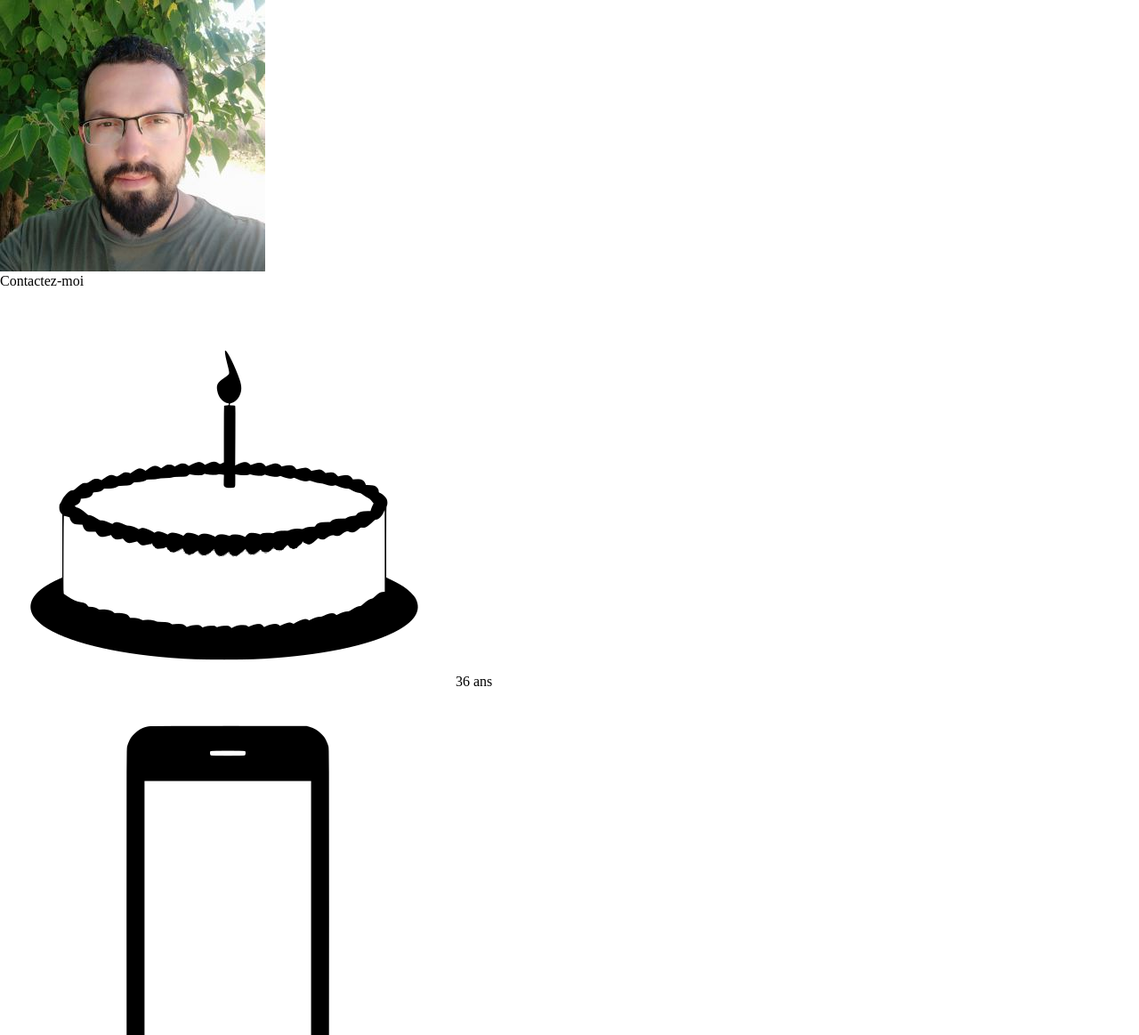
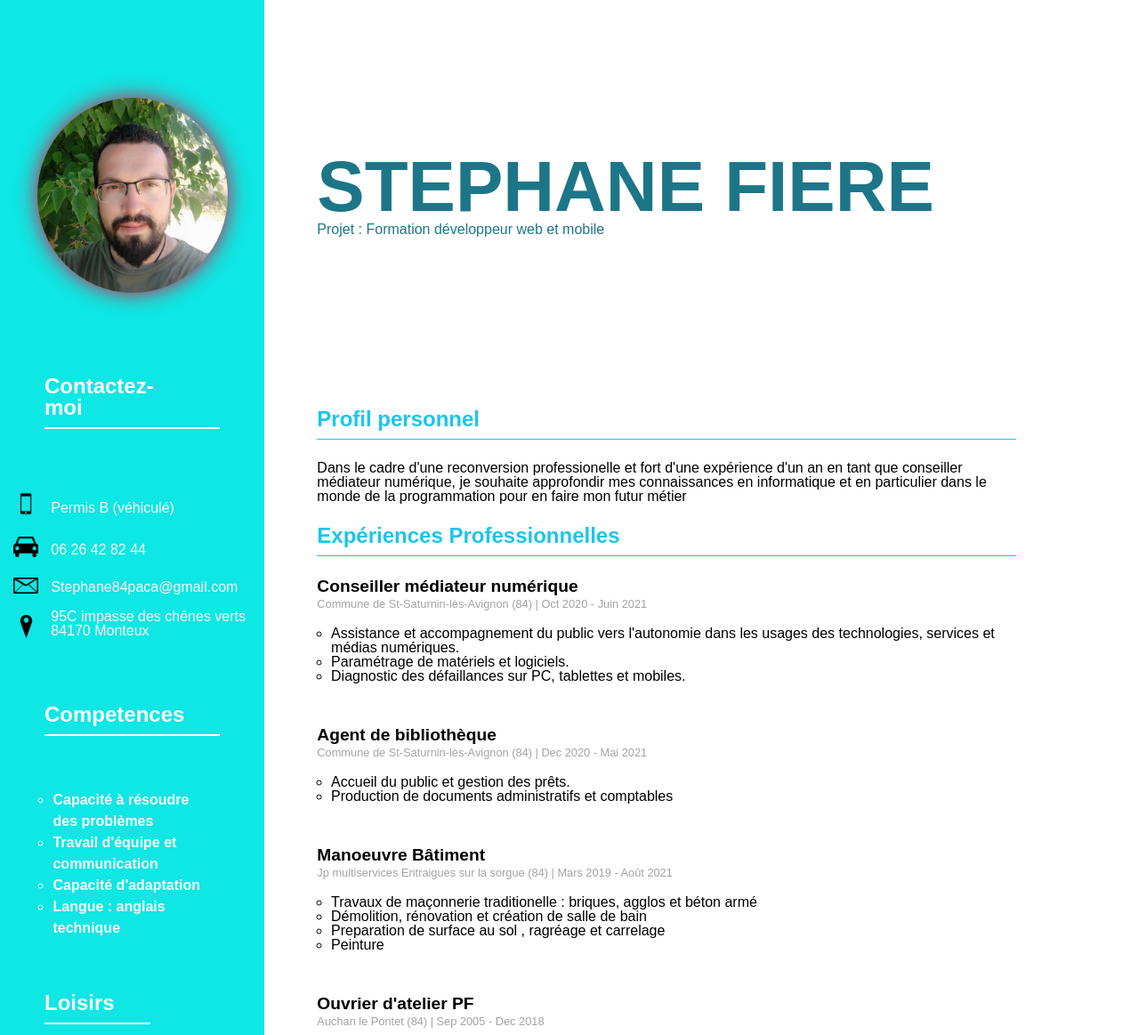
Before and after one commit to Stephane-Fiere/Stephane-Fiere.github.io, a plain HTML site: page CV/index.html in a window 1280 px wide. Shown: the top 1163 px of the page at 89% size. Drawn offline with Linux system fonts and the light colour scheme.

Commit message:
CV html + css

```diff
--- a/CV/index.html
+++ b/CV/index.html
@@ -11,73 +11,87 @@
 <body>
     <div class="wrapper">
         <header>
-            <img id="photocv" src="./images/PhotoCv.JPG" alt="PhotoCV">
+            <div class="photocv">
+               <img id="photocv__img" src="./images/PhotoCv.JPG" alt="PhotoCV">
+            </div>
             <h3>Contactez-moi</h3>
                 <ul>
-                    <li><img class="logoNav" src="./images/cake.png" alt="LogoCake">36 ans</li>
-                    <li><img class="logoNav" src="./images/tel.png" alt="LogoTéléphone">Permis B (véhiculé)</li>
-                    <li><img class="logoNav" src="./images/car.png" alt="LogoCar">06 26 42 82 44</li>
-                    <li><img class="logoNav" src="./images/mail.png" alt="LogoMail">Stephane84paca@gmail.com</li>
-                    <li><img class="logoNav" src="./images/map.png" alt="LogoMap">95C impasse des chênes verts 84170 Monteux</li>
+
+                    <li><img class="logoNav" src="./images/tel.png" alt="LogoTéléphone">
+                        <p>Permis B (véhiculé)</p>
+                    </li>
+                    <li><img class="logoNav" src="./images/car.png" alt="LogoCar">
+                        <p>06 26 42 82 44</p>
+                    </li>
+                    <li><img class="logoNav" src="./images/mail.png" alt="LogoMail">
+                        <p>Stephane84paca@gmail.com</p>
+                    </li>
+                    <li><img class="logoNav" src="./images/map.png" alt="LogoMap">
+                        <p>95C impasse des chênes verts 84170 Monteux</p>
+                    </li>
                 </ul>
             <h3>Competences</h3>
-                <ol>
+                <ol class="competences__loisirs">
                     <li>Capacité à résoudre des problèmes</li>
                     <li>Travail d'équipe et communication</li>
                     <li>Capacité d'adaptation</li>
                     <li>Langue : anglais technique</li>
                 </ol>
             <h3>Loisirs</h3>
-                <ol>
+                <ul class="competences__loisirs">
                      <li>Montage vidéo</li>
                      <li>Informatique</li>
                      <li>Jeux vidéo</li>
                      <li>Cuisine</li>
                      <li>Bricolage</li>
-                 </ol>
+                </ul>
         </header>
 
         <main>
-            <h1>Stéphane Fière</h1>
-            <p><span class="Strong">Projet :</span>Formation développeur web et mobile</p>
+            <div class="Titlehead">
+            <h1 id="Title">Stephane Fiere</h1>
+            <p id="Project"><span class="Strong">Projet : </span>Formation développeur web et mobile</p>
+            </div>
+            <div class="contenair">
                 <h3>Profil personnel</h3>
                 <p>Dans le cadre d'une reconversion professionelle et fort d'une expérience d'un an en tant que conseiller médiateur numérique, je souhaite approfondir mes connaissances en informatique et en particulier dans le monde de la programmation pour en faire mon futur métier</p>
                 <h3>Expériences Professionnelles</h3>
-            <h4 class="Strong">Conseiller médiateur numérique<h4>
-            <p>Commune de St-Saturnin-lès-Avignon (84) | Oct 2020 - Juin 2021</p>
-            <ol>
+                <h4 class="Strong">Conseiller médiateur numérique</h4>
+                <p class="lieuxdetravail">Commune de St-Saturnin-lès-Avignon (84) | Oct 2020 - Juin 2021</p>
+                <ol class="listeexperience">
                     <li>Assistance et accompagnement du public vers l'autonomie dans les usages des technologies, services et médias numériques.</li>
                     <li>Paramétrage de matériels et logiciels.</li>
                     <li>Diagnostic des défaillances sur PC, tablettes et mobiles.</li>
                 </ol>
+
                 <h4>Agent de bibliothèque</h4>
-            <p>Commune de St-Saturnin-lès-Avignon (84) | Dec 2020 - Mai 2021</p>
-            <ol>
+                <p class="lieuxdetravail">Commune de St-Saturnin-lès-Avignon (84) | Dec 2020 - Mai 2021</p>
+                <ol class="listeexperience">
                     <li>Accueil du public et gestion des prêts.</li>
                     <li>Production de documents administratifs et comptables</li>
                 </ol>
                 <h4>Manoeuvre Bâtiment</h4>
-            <p>Jp multiservices Entraigues sur la sorgue (84) | Mars 2019 - Août 2021</p>
-            <ol>
+                <p class="lieuxdetravail">Jp multiservices Entraigues sur la sorgue (84) | Mars 2019 - Août 2021</p>
+                <ol class="listeexperience">
                     <li>Travaux de maçonnerie traditionelle : briques, agglos et béton armé</li>
                     <li>Démolition, rénovation et création de salle de bain</li>
                     <li>Preparation de surface au sol , ragréage et carrelage</li>
                     <li>Peinture</li>
                 </ol>
                 <h4>Ouvrier d'atelier PF</h4>
-            <p>Auchan le Pontet (84) | Sep 2005 - Dec 2018</p>
-            <ol>
+                <p class="lieuxdetravail">Auchan le Pontet (84) | Sep 2005 - Dec 2018</p>
+                <ol class="listeexperience">
                     <li>Au sein d'une équipe de fabrication, production et vente de pâtisserie et biscuiterie en grosse quantité.</li>
                     <li>Accueil clients, vente et gestion des stocks.</li>
                 </ol>
                 <h3>Formations et certifications</h3>
-            <h4>Titre professionnel développeur Web et Web mobile</h4>
-            <p>Ecole O'clock | 2022</p>
+
                 <h4>Certificat d'aptitude professionnelle (CAP) Pâtissier, chocolatier, glacier, confiseur<h4>
-            <p>Université régionale des Métiers de l'artisanat Campus Avignon CFA St roch | 2004</p>
+                <p class="lieuxdetravail">Université régionale des Métiers de l'artisanat Campus Avignon CFA St roch | 2004</p>
                 <h4>Certificat d'aptitude professionnelle Boulanger<h4>
-            <p>Université régionale des Métiers de l'artisanat Campus Avignon CFA St roch | 2002</p>
+                <p class="lieuxdetravail">Université régionale des Métiers de l'artisanat Campus Avignon CFA St roch | 2002</p>
 
+            </div>
 
 
 
--- a/CV/style.css
+++ b/CV/style.css
@@ -0,0 +1,114 @@
+/***************HEADER******************/
+body{
+  font-family: Arial, Helvetica, sans-serif;
+  font-weight: 700;
+}
+.wrapper{
+  display: flex;
+}
+header{
+  max-width: 35%;
+  background: #0ee7e4;
+  height: 170vh;
+}
+.photocv {
+  margin: 10%;
+  text-align: center;
+}
+#photocv__img{
+  width: 90%;
+  border-radius: 50%;
+  filter: drop-shadow(0 0 0.75rem crimson);
+  margin-top: 80px;
+}
+.logoNav{
+  max-width: 10%;
+  margin: 10px auto;
+}
+header h3{
+  font-size: 1.5em;
+  color: white;
+  margin: 60px 50px;
+  padding-right: 40px;
+  border-bottom: 2px solid white;
+  display: inline-block;
+}
+ul {
+  margin-left: 5%;
+}
+ul li{
+  position: relative;
+}
+ul li p{
+  position: absolute;
+  left: 15%;
+  bottom: 28%;
+  color: white;
+}
+
+.competences__loisirs{
+  margin: 0 20%;
+  list-style-type: circle;
+  text-align: start;
+  color: white;
+  line-height: 1.5em;
+}
+
+/************MAIN***************/
+
+main {
+  text-align: center;
+}
+.Titlehead{
+  height: 32%;
+  display: flex;
+  flex-direction: column;
+  align-items: center;
+  justify-content: center;
+}
+#Title{
+  font-size: 5em;
+  width: 78%;
+  color: #1d7687;
+  text-transform: uppercase;
+  text-align: start;
+  padding-right: 10%;
+
+}
+#Project{
+  align-self: baseline;
+  margin-left: 6%;
+  color: #1d7687;
+}
+h3{
+  font-size: 1.5em;
+  padding-bottom: 10px;
+  color: #1bc6e7;
+  margin: 1em auto;
+  border-bottom: 1px solid ;
+}
+h4 {
+  font-size: 1.2em;
+}
+.contenair{
+  width: 80%;
+  margin-left: 6%;
+  text-align: start;
+}
+p{
+  font-weight: 200;
+}
+.lieuxdetravail{
+  font-size: 0.8em;
+  padding: 5px 0;
+  color: rgba(1, 1, 12, 0.363);
+  margin-bottom: 1em;
+}
+main ol {
+  font-weight: normal;
+  padding-bottom: 3em;
+}
+.listeexperience{
+  list-style-type: circle;
+  margin-left: 2%;
+}
```
Lines whose indentation alone changed are shown as unchanged.
